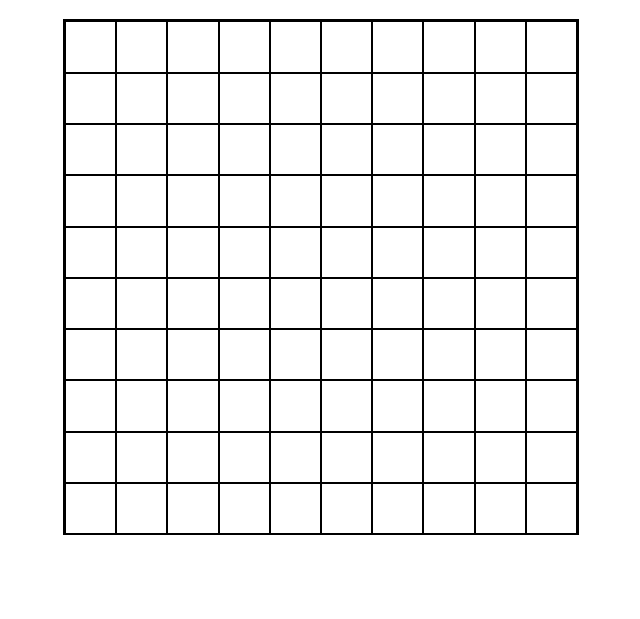
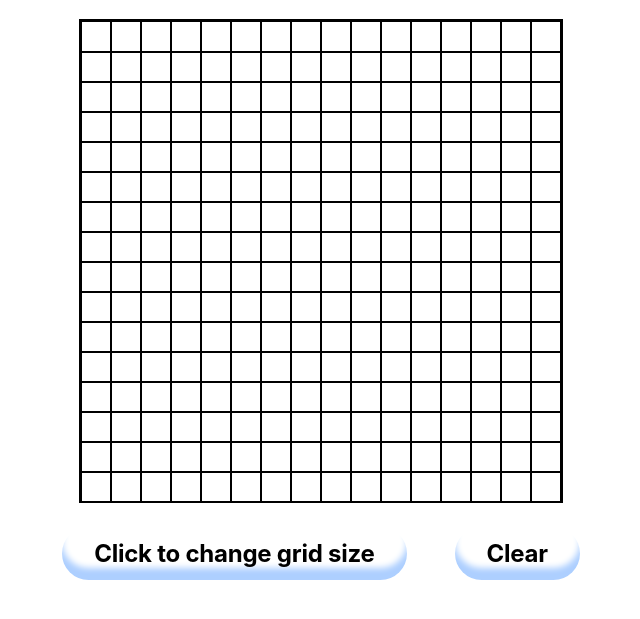
Before and after one commit to defi-isaac/etch-a-sketch, a plain HTML site: page index.html in a window 1280 px wide. Shown: the part 69-688 px from the top of the page, without its empty margins (319-959 px from the left). Drawn offline with Linux system fonts and the light colour scheme; a web font is replaced by a local one.

Commit message:
Implement button which changes grid size

```diff
--- a/index.html
+++ b/index.html
@@ -16,6 +16,13 @@
 
         <div id="gridContainer"></div>
 
+        <div class="buttonContainer">
+
+            <button class="buttonStyle" id="sizeChange">Click to change grid size</button>
+            <button class="buttonStyle" id="clear">Clear</button>
+
+        </div>
+
     </div>
 
 </body>
--- a/scripts.js
+++ b/scripts.js
@@ -1,6 +1,6 @@
 const gridContainer = document.querySelector('#gridContainer');
 
-gridContainer.setAttribute('style', 'width: 32em; height: 32em; border: 2px solid black');
+gridContainer.setAttribute('style', 'width: 30em; height: 30em; border: 2px solid black');
 
 function divCreator () {
     return document.createElement('div');
@@ -19,14 +19,32 @@ function createGrid (rowNum) {
         gridContainer.appendChild(rows);
 
         for (let j = 0; j < rowNum; j++) {
-            let cols = divCreator();
-            cols.classList.add('gridCol');
-            rows.appendChild(cols);
+            let box = divCreator();
+            box.classList.add('gridBox');
+            rows.appendChild(box);
 
-            addHover(cols);
+            addHover(box);
+
         }
 
     }
 }
-// let rowNum = prompt('What should the dimensions be?', 0);
-createGrid(10);
+
+function clearGrid() {
+    while (gridContainer.firstChild) {
+        gridContainer.removeChild(gridContainer.firstChild);
+    }
+}
+
+const sizeChange = document.querySelector('#sizeChange');
+createGrid(16);
+sizeChange.addEventListener('click', () => {
+    let rowNum = prompt('How many squares per side do you want?', 16);
+    clearGrid();
+    createGrid(rowNum);
+})
+
+const clear = document.querySelector('#clear');
+clear.addEventListener('click', () => {
+    clearGrid()
+})
--- a/style.css
+++ b/style.css
@@ -21,10 +21,10 @@ body {
     height: 100%;
     display: flex;
 }
-.gridCol {
+.gridBox {
     width: 100%;
     height: 100%;
-    border: 1px solid black;
+    border: 0.5px solid black;
 }
 
 
@@ -32,3 +32,52 @@ body {
     display: flex;
     flex-direction: column;
 }
+
+.buttonContainer {
+    display: flex;
+}
+
+/* CSS */
+.buttonStyle {
+  appearance: none;
+  background-color: #FFFFFF;
+  border-radius: 40em;
+  border-style: none;
+  box-shadow: #ADCFFF 0 -12px 6px inset;
+  box-sizing: border-box;
+  color: #000000;
+  cursor: pointer;
+  display: inline-block;
+  font-family: -apple-system,sans-serif;
+  font-size: 1.2rem;
+  font-weight: 700;
+  letter-spacing: -.24px;
+  margin: 0;
+  outline: none;
+  padding: 1rem 1.3rem;
+  quotes: auto;
+  text-align: center;
+  text-decoration: none;
+  transition: all .15s;
+  user-select: none;
+  -webkit-user-select: none;
+  touch-action: manipulation;
+  margin: 1em;
+}
+
+.buttonStyle:hover {
+  background-color: #FFC229;
+  box-shadow: #FF6314 0 -6px 8px inset;
+  transform: scale(1.125);
+}
+
+.buttonStyle:active {
+  transform: scale(1.025);
+}
+
+@media (min-width: 768px) {
+  .buttonStyle {
+    font-size: 1.5rem;
+    padding: .75rem 2rem;
+  }
+}
```
